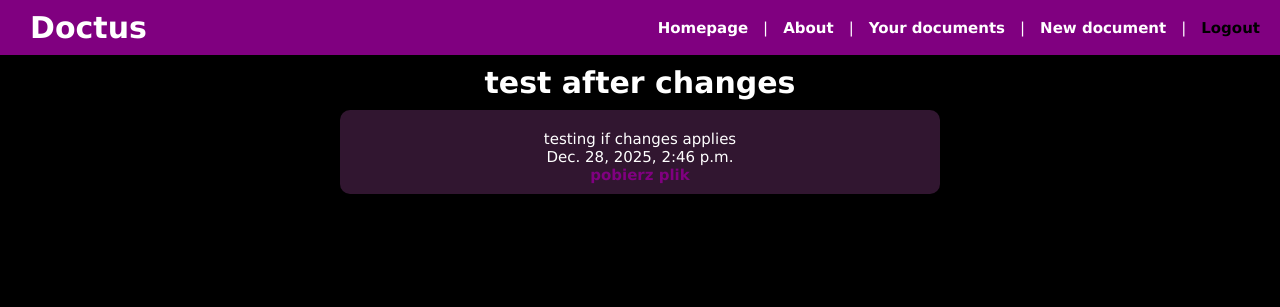
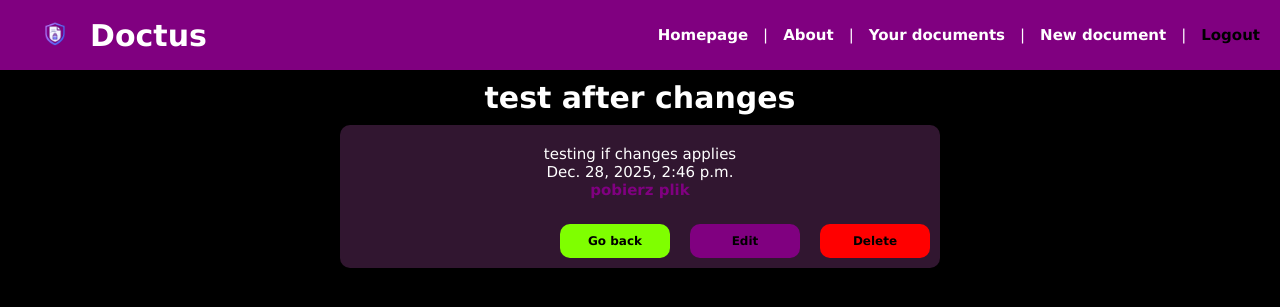
Before and after one commit to florroo/simple_django_app, a Django app: a page that uses simple_app/templates/layout.html in a window 1280 px wide. Shown: the top 307 px of the page. Run offline with Django 5.2, Linux system fonts and the light colour scheme; a user stored in the database is signed in; data comes from the database, SQL or seed files in the repository; both versions use the stored data as it was after the commit; parts of the project's set-up code (start-up, migrations or seed data) failed here and were passed over.

Commit message:
editing and deleting documents

```diff
--- a/simple_app/documents/templates/documents/document_page.html
+++ b/simple_app/documents/templates/documents/document_page.html
@@ -9,6 +9,19 @@
     <section>
         <p>{{ document.description }}</p>
         <p>{{ document.date}}</p>
-        <a href="{{ document.file.url }}" class="doc_url">pobierz plik</a>
+
+        {% if document.file %}
+        <a href="{{ document.file.url }}" class="doc_url">pobierz plik</a><br/>
+
+        {% else %}
+        <p class="doc_url">no file added</p>
+
+        {% endif %}
+
+        <div class="buttons">
+            <a href="{% url 'documents:list' %}" class="cancel_button">Go back</a>
+            <a class="edit_document" href="{% url 'documents:edit-document' slug=document.slug %}">Edit</a>
+            <a class="delete_document" href="{% url 'documents:delete-document' slug=document.slug %}">Delete</a>
+        </div>
     </section>
 {% endblock %}
--- a/simple_app/documents/urls.py
+++ b/simple_app/documents/urls.py
@@ -6,5 +6,7 @@ app_name = 'documents'
 urlpatterns = [
     path('', views.documents_list, name="list"),
     path('new-document/', views.document_new, name="new-document"),
+    path('edit-document/<slug:slug>', views.document_edit, name="edit-document"),
+    path('delete-document/<slug:slug>', views.document_delete, name="delete-document"),
     path('<slug:slug>', views.document_page, name="page"),
 ]
--- a/simple_app/documents/views.py
+++ b/simple_app/documents/views.py
@@ -4,6 +4,7 @@ from django.http import HttpResponse
 from django.contrib.auth.decorators import login_required
 from django.shortcuts import get_object_or_404
 from django.utils.text import slugify
+from .forms import DocumentForm
 
 # Create your views here.
 @login_required(login_url='/users/login/')
@@ -39,3 +40,29 @@ def document_new(request):
         return redirect('documents:list')
 
     return render(request, 'documents/document_new.html')
+
+
+@login_required(login_url='/users/login/')
+def document_edit(request, slug):
+    document = get_object_or_404(Document, slug=slug, owner=request.user)
+
+    if request.method == 'POST':
+        form = DocumentForm(request.POST, request.FILES, instance=document)
+        if form.is_valid():
+            form.save()
+            return redirect('documents:page', slug=document.slug)
+    else:
+        form = DocumentForm(instance=document)
+
+    return render(request, 'documents/document_edit.html', {'form': form, 'document': document})
+
+
+@login_required(login_url="/users/login/")
+def  document_delete(request, slug):
+    document = get_object_or_404(Document, slug=slug, owner=request.user)
+
+    if request.method == "POST":
+        document.delete()
+        return redirect("documents:list")
+
+    return render(request, "documents/document_confirm_delete.html", {"document": document})
--- a/simple_app/static/css/style.css
+++ b/simple_app/static/css/style.css
@@ -24,6 +24,15 @@ nav .name {
     font-weight: bold;
     font-size: 30px;
     margin-left: 20px;
+    display: flex;
+    align-items: center;
+    gap: 10px;
+}
+
+nav .logo_icon {
+    width: 50px;
+    height: 50px;
+    object-fit: contain;
 }
 
 nav a {
@@ -95,6 +104,8 @@ section {
     margin-top: 10px;
 }
 
+
+
 .form {
     text-align: left;
     background-color: #311630;
@@ -138,12 +149,13 @@ section {
 }
 
 .submit {
-    width: 100px;
+    width: 110px;
     background: purple;
     border: none;
     margin-top: 20px;
     padding: 10px 15px;
     font-weight: bold;
+    border-radius: 10px;
 }
 
 .logout {
@@ -162,3 +174,63 @@ section {
 .doc_url {
     margin-top: 20px;
 }
+
+.edit_buttons {
+    margin-top: 25px;
+    display: flex;
+    justify-content: center;
+    gap: 20px;
+}
+
+.delete_buttons {
+    margin-top: 25px;
+    display: flex;
+    justify-content: center;
+    gap: 20px;
+}
+
+.buttons {
+    margin-top: 25px;
+    display: flex;
+    justify-content: end;
+    gap: 20px;
+}
+
+.edit_document, .delete_document, .cancel_button {
+    padding: 10px 15px;
+    width: 110px;
+    border: none;
+    font-weight: bold;
+    border-radius: 10px;
+    color: black;
+    font-size: 12px;
+    text-align: center;
+}
+
+.cancel_button {
+    background-color: chartreuse;
+}
+
+.edit_document {
+    background-color: purple;
+}
+
+.delete_document {
+    background-color: red;
+}
+
+.edit_document:hover, .delete_document:hover, .cancel_button:hover, .submit:hover {
+    color: white;
+    transition: 0.5s;
+}
+
+.cancel_button:hover {
+    background-color: #358d7a;
+}
+
+.edit_document:hover, .submit:hover {
+    background-color: rgb(136, 71, 118);
+}
+.delete_document:hover {
+    background-color: rgb(105, 11, 11);
+}
--- a/simple_app/templates/layout.html
+++ b/simple_app/templates/layout.html
@@ -16,9 +16,10 @@
 <body>
     <nav>
 
-        <div class="name">
-            Doctus
-        </div>
+        <a class="name" href="/">
+            <img src="{% static 'images/logo.png' %}" alt="Logo" class="logo_icon">
+            <span>Doctus</span>
+        </a>
 
         <div class="links">
             <a href="/" aria-label="home" title="Home">Homepage</a> |
```
Also changed, not shown: simple_app/documents/forms.py (added, +7 -0 lines), simple_app/documents/templates/documents/document_confirm_delete.html (added, +19 -0 lines), simple_app/documents/templates/documents/document_edit.html (added, +22 -0 lines), simple_app/db.sqlite3, simple_app/media/default_RrQEjTR.png (added), simple_app/media/doc_2BplwV4.png (added), simple_app/media/doc_4yvhBQC.png (added), simple_app/media/pdf_a3jJz28.png (added), simple_app/media/pdf_m5pFw7Y.png (added), simple_app/media/pdf_tNUHub3.png (added), simple_app/static/images/favicon.ico, simple_app/static/images/logo.png (added).
